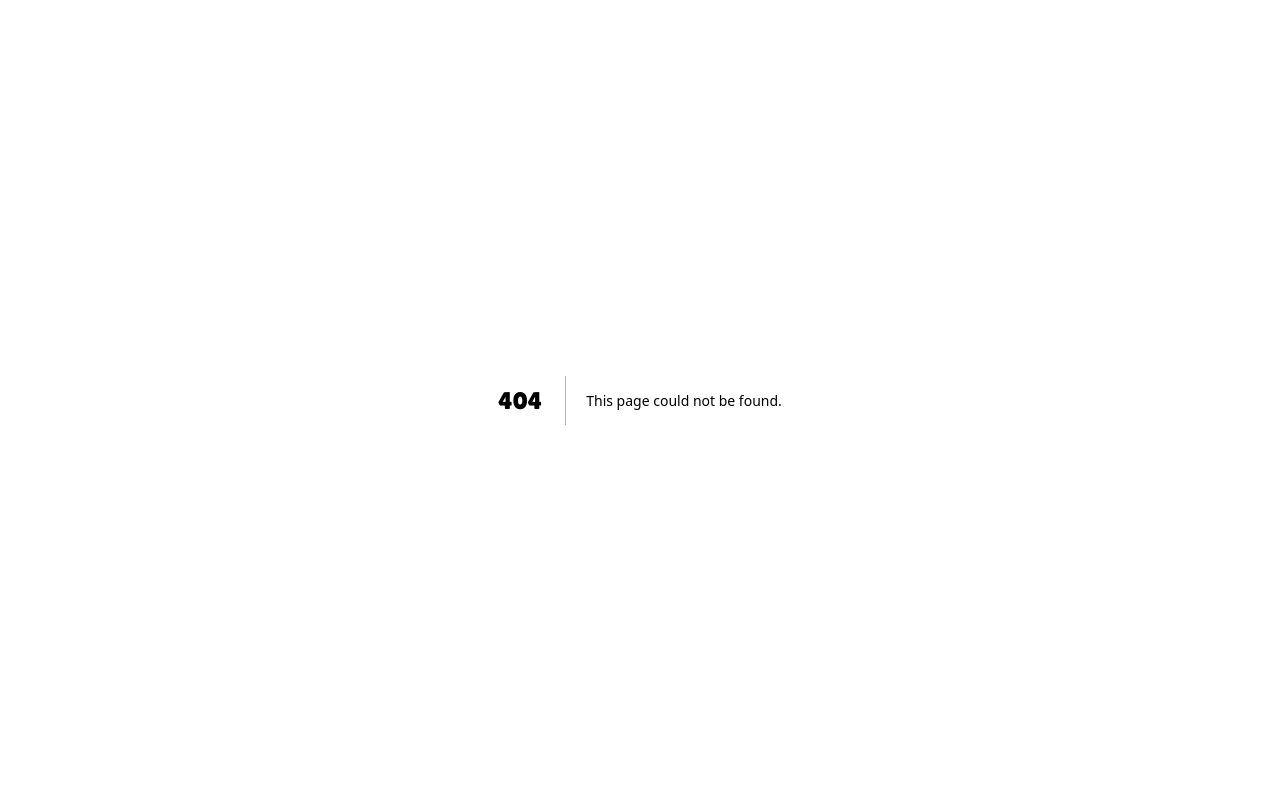
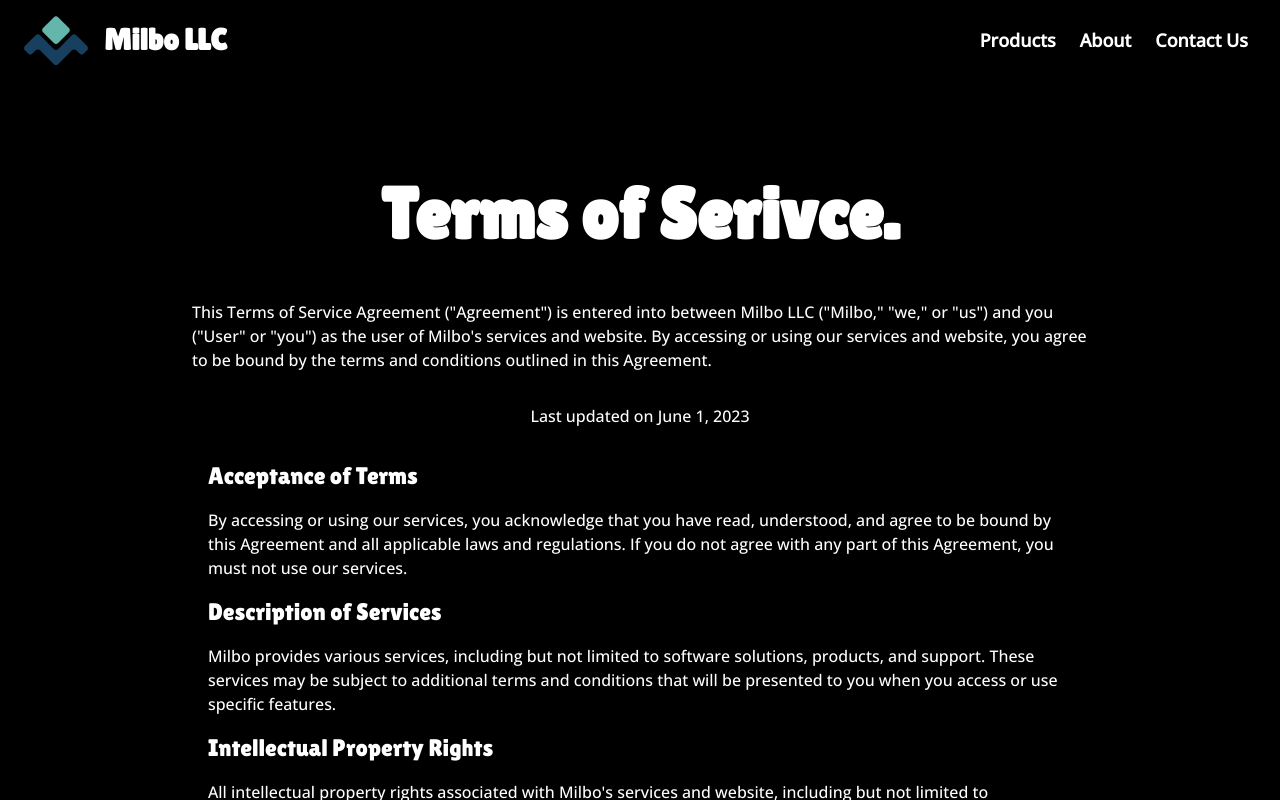
Before and after one commit to Milbo-LLC/milbo-website, a Next.js app: page /terms-of-service in a window 1280 px wide. Before the commit this address had no page. Built offline with nearby package versions, Linux system fonts and the light colour scheme.

Commit message:
Added UI for terms of service page.

```diff
--- /dev/null
+++ b/src/app/privacy-policy/page.tsx
@@ -0,0 +1,9 @@
+import Page from "@/components/ui/pages/Page";
+
+export default function PrivacyPolicy() {
+  return (
+    <Page>
+      <div>Privacy Policy</div>
+    </Page>
+  );
+}
--- /dev/null
+++ b/src/app/terms-of-service/page.tsx
@@ -0,0 +1,121 @@
+import Page from "@/components/ui/pages/Page";
+
+const Header = () => {
+  const title = `Terms of Serivce.`;
+
+  return (
+    <div className="flex flex-col self-center justify-center text-center max-w-4xl">
+      <h1 className="text-[72px]">{title}</h1>
+    </div>
+  );
+};
+
+const terms = [
+  {
+    title: `Acceptance of Terms`,
+    statement: `By accessing or using our services, you acknowledge that you have read, understood, and agree to be bound by this Agreement and all applicable laws and regulations. If you do not agree with any part of this Agreement, you must not use our services.`,
+  },
+  {
+    title: `Description of Services`,
+    statement: `Milbo provides various services, including but not limited to software solutions, products, and support. These services may be subject to additional terms and conditions that will be presented to you when you access or use specific features.`,
+  },
+  {
+    title: `Intellectual Property Rights`,
+    statement: `All intellectual property rights associated with Milbo's services and website, including but not limited to trademarks, logos, copyrights, and trade secrets, are owned by Milbo or its licensors. You agree not to use, copy, distribute, or modify any content from our services without prior written consent from Milbo.`,
+  },
+  {
+    title: `User Responsibilities`,
+    statement: `As a User, you agree to:`,
+    points: [
+      `Provide accurate and up-to-date information during the registration process and ensure its ongoing accuracy.`,
+      `Use our services in compliance with all applicable laws, regulations, and this Agreement.`,
+      `Maintain the confidentiality of your account credentials and notify us immediately of any unauthorized access or use of your account.`,
+      `Refrain from engaging in any activity that may disrupt or interfere with the proper functioning of our services or compromise their security.`,
+    ],
+  },
+  {
+    title: `Privacy and Data Protection`,
+    statement: `We are committed to protecting your privacy and handling your personal data in accordance with applicable data protection laws and our Privacy Policy. By using our services, you consent to the collection, use, and storage of your personal information as described in our Privacy Policy.`,
+  },
+  {
+    title: `Limitation of Liability`,
+    statement: `To the fullest extent permitted by law, Milbo shall not be liable for any direct, indirect, incidental, consequential, or punitive damages arising out of or in connection with your use of our services, regardless of the cause of action.`,
+  },
+  {
+    title: `Indemnification`,
+    statement: `You agree to indemnify, defend, and hold Milbo harmless from and against any claims, losses, liabilities, damages, costs, and expenses arising out of or in connection with your use of our services, violation of this Agreement, or infringement of any intellectual property rights.`,
+  },
+  {
+    title: `Modifications to the Agreement`,
+    statement: `Milbo reserves the right to modify or update this Agreement at any time. Any modifications will be effective upon posting the revised Agreement on our website. It is your responsibility to review this Agreement periodically. Your continued use of our services after any modifications constitute your acceptance of the revised Agreement.`,
+  },
+  {
+    title: `Termination`,
+    statement: `Milbo may, at its sole discretion, suspend or terminate your access to our services for any reason and at any time, without prior notice or liability.`,
+  },
+  {
+    title: `Governing Law and Jurisdiction`,
+    statement: `This Agreement shall be governed by and construed in accordance with the laws of the jurisdiction where Milbo is located, without regard to its conflict of law principles. Any legal action or proceeding arising out of or relating to this Agreement shall be brought exclusively in the courts of that jurisdiction.`,
+  },
+  {
+    title: `Severability`,
+    statement: `If any provision of this Agreement is held to be invalid, illegal, or unenforceable, the remaining provisions shall continue in full force and effect.`,
+  },
+  {
+    title: `Entire Agreement`,
+    statement: `This Agreement constitutes the entire agreement between Milbo and you regarding the subject matter herein and supersedes any prior or contemporaneous oral or written agreements, understandings, or representations.`,
+  },
+  {
+    title: `Waiver`,
+    statement: `The failure of Milbo to enforce any right or provision of this Agreement shall not constitute a waiver of such right or provision unless acknowledged and agreed to in writing.`,
+  },
+  {
+    title: `Assignment`,
+    statement: `You may not assign or transfer this Agreement, in whole or in part, without the prior written consent of Milbo. Milbo may freely assign or transfer this Agreement without restriction.`,
+  },
+  {
+    title: `Contact Information`,
+    statement: `If you have any questions or concerns about this Agreement or our services, please contact us at noah@milbo.co.`,
+  },
+];
+
+const Terms = () => {
+  const title = `This Terms of Service Agreement ("Agreement") is entered into between Milbo LLC ("Milbo," "we," or "us") and you ("User" or "you") as the user of Milbo's services and website. By accessing or using our services and website, you agree to be bound by the terms and conditions outlined in this Agreement.`;
+  const lastUpdate = `June 1, 2023`;
+  return (
+    <div>
+      <div className="flex flex-col gap-8">
+        <div>{title}</div>
+        <div className="self-center">{`Last updated on ${lastUpdate}`}</div>
+      </div>
+      <div className="flex flex-col gap-4 p-4 pt-8">
+        {terms.map(({ title, statement, points }) => (
+          <div key={title} className="flex flex-col gap-4">
+            <div className="text-2xl font-lilita">{title}</div>
+            <div>{statement}</div>
+            {points && (
+              <ul>
+                {points.map((point, index) => (
+                  <li key={index}>{point}</li>
+                ))}
+              </ul>
+            )}
+          </div>
+        ))}
+      </div>
+    </div>
+  );
+};
+
+export default function TermsOfService() {
+  return (
+    <Page>
+      <div className="flex flex-col w-full items-center">
+        <div className="flex flex-col max-w-4xl gap-8">
+          <Header />
+          <Terms />
+        </div>
+      </div>
+    </Page>
+  );
+}
--- a/src/components/feature-nav/footer/index.tsx
+++ b/src/components/feature-nav/footer/index.tsx
@@ -1,7 +1,26 @@
+"use client";
+
 import Image from "next/image";
 import milboLogo from "@/assets/logo.svg";
+import { motion } from "framer-motion";
+import Link from "next/link";
 
 const title = `Milbo LLC`;
+
+const tabs = [
+  {
+    label: "Terms of Service",
+    link: "/terms-of-service",
+  },
+  {
+    label: "Privacy Policy",
+    link: "/privacy-policy",
+  },
+  {
+    label: "Contact Us",
+    link: "/contact",
+  },
+];
 
 // Copyright copy
 const message = `Made with 🖤 in Salem, MA`;
@@ -10,21 +29,32 @@ const crYear = `© ${new Date().getFullYear()}`;
 
 const Logo = () => {
   return (
-    <div className="flex items-center gap-2 justify">
+    <Link className="flex items-center gap-2 justify" href={"/"}>
       <div className="relative flex w-10 h-10">
         <Image src={milboLogo} alt="rabbit hole Logo" fill />
       </div>
       <div className="hidden sm:block font-lilita text-lg">{title}</div>
-    </div>
+    </Link>
   );
 };
 
 const Links = () => {
   return (
     <div className="flex flex-col md:flex-row items-center gap-1 md:gap-4">
-      <div className="cursor-pointer button">Terms of Service</div>
-      <div className="cursor-pointer button">Privacy Policy</div>
-      <div className="cursor-pointer button">Contact Us</div>
+      {tabs.map(({ label, link }) => (
+        <Link className={`flex items-center `} key={label} href={link}>
+          <motion.div
+            whileHover={{
+              scale: 1.05,
+            }}
+            whileTap={{
+              scale: 0.95,
+            }}
+          >
+            {label}
+          </motion.div>
+        </Link>
+      ))}
     </div>
   );
 };
```
